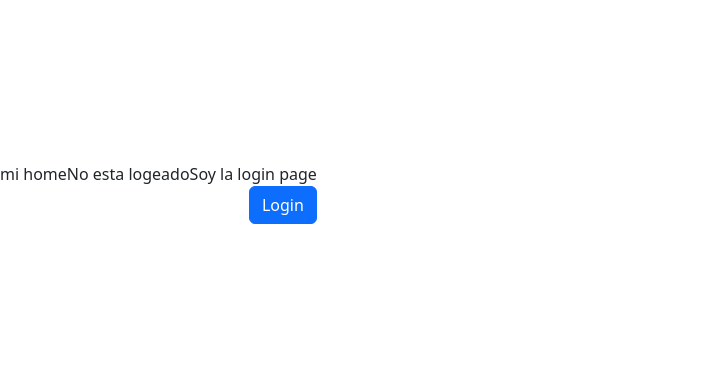
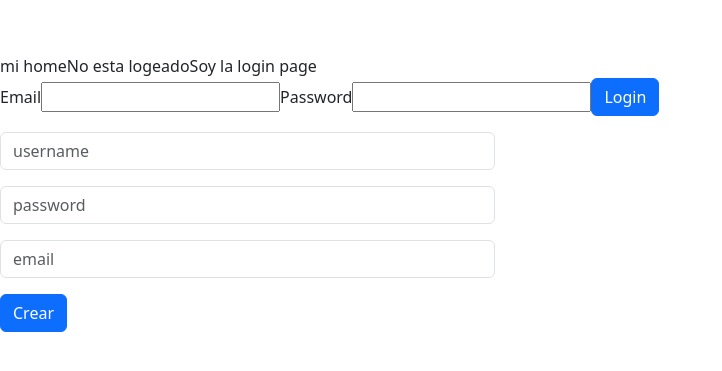
Before and after one commit to gditrani269/spa-1-0, a React (Vite) app: page / in a window 1280 px wide. Shown: the part 207-578 px from the top of the page, without its empty margins (0-722 px from the left). Built offline with nearby package versions, Linux system fonts and the light colour scheme.

Commit message:
agregado preliminar de formulario

```diff
--- a/src/components/auth/hooks/useAuth.js
+++ b/src/components/auth/hooks/useAuth.js
@@ -5,19 +5,19 @@ import { loginReducer } from '../reducers/loginReducers';
 const initialLogin = JSON.parse (sessionStorage.getItem ('login')) || {
     isAuth: false,
     user: undefined,
+    varios: '',
 }
 
 export const useAuth = ()  => {
-    console.log ("useAuth")
     const [login, dispatch] = useReducer (loginReducer, initialLogin);
 
-    console.log ("useAuth: login ", )
+    console.log ("useAuth: login ", login)
     const handlerLogin = ({username, password}) => {
         console.log ("handlerLogin")
         const isLogin = true; //loginUser ({username, password});
         if  (isLogin) {
             console.log ("useAuth -> handlerLogin = true")
-            const user = { username: 'admin'}
+            const user = { username: 'admin-', varios: 'campo'}
             dispatch ({
                 type: 'login',
                 payload: user,
--- a/src/components/auth/pages/LoginPage.jsx
+++ b/src/components/auth/pages/LoginPage.jsx
@@ -1,6 +1,18 @@
+import { useState } from "react";
+
 export const LoginPage = ({ handlerLogin }) => {
     console.log ("LoginPage")
     //handlerLogin ({username: 'admin', password: '12345'})
+
+    const [values, setValues] = useState({
+        email: "",
+        password: "",
+    });
+
+    const [inData, setInData ] = useState ({
+        email: "",
+        password: "",
+    });
 
     const onSubmit = (event) => {
         event.preventDefault (); //esto es para que no se recargue la pagian cuandose pulsa el boton
@@ -9,9 +21,40 @@ export const LoginPage = ({ handlerLogin }) => {
         }*/
         //aca implementamos el login
         //handlerLogin ({username, password});
-        handlerLogin ({username: 'admin', password: '12345'})
+
+        /*
+          Previene el comportamiento default de los
+          formularios el cual recarga el sitio
+        */
+        event.preventDefault();
+        console.log ("ca ta");
+        const { target } = event;
+        console.log ("target: ", target)
+        const { name, value } = target;
+        const newValues = {
+            ...values,
+            [name]: value,
+        };
+        setInData(newValues);
+        console.log ("values: ", values);
+//        handlerLogin ({username: 'admin', password: '12345'})
+
         //reiniciar los datos del formulario
         //setLoginForm (initialLoginForm);
+    }
+
+    const handleChange = ({target}) => {
+        /*
+          target es el elemento que ejecuto el evento
+          name identifica el input y value describe el valor actual
+        */
+        console.log (target.value)
+        const { name, value } = target;
+        setValues ({
+            ...values,
+            [name]: value,
+        })
+        console.log ("values: ", values);
     }
 
     return (
@@ -19,10 +62,26 @@ export const LoginPage = ({ handlerLogin }) => {
             Soy la login page
             <form onSubmit={ onSubmit }>
                 <div className="modal-footer">
-                    <button  className="btn btn-primary"
-                        type="submit">
-                        Login
-                    </button>
+                <label htmlFor="email">Email</label>
+                <input
+                    id="email"
+                    name="email"
+                    type="text"
+                    value={values.email}
+                    onChange={handleChange}
+                />
+                <label htmlFor="password">Password</label>
+                <input
+                    id="password"
+                    name="password"
+                    type="password"
+                    value={values.password}
+                    onChange={handleChange}
+                />
+                <button  className="btn btn-primary"
+                    type="submit">
+                    Login
+                </button>
                 </div>
             </form>
         </>
--- a/src/components/auth/pages/LogoutPage.jsx
+++ b/src/components/auth/pages/LogoutPage.jsx
@@ -18,7 +18,7 @@ export const LogoutPage = ({ handlerLogout }) => {
                             <div className="modal-footer">
                                 <button  className="btn btn-primary"
                                     type="submit">
-                                    Logoutss
+                                    Logout
                                 </button>
                             </div>
                         </form>
--- /dev/null
+++ b/src/components/auth/pages/UseForm.jsx
@@ -0,0 +1,65 @@
+import { useState } from "react"
+const initialUserForm = {
+    username: '',
+    password: '',
+    email: ''
+}
+
+//export const UserForm = ( { handlerAddUser }) => {
+export const UserForm = ( ) => {
+
+    const [userForm, setUserForm ] = useState (initialUserForm);
+
+    const { username, password, email } = userForm;
+    const onInputChange = ({ target }) => {
+        console.log (target.value)
+        const { name, value } = target;
+        setUserForm ({
+            ...userForm,
+            [name]: value,
+        })
+        console.log ("userForm: ", userForm)
+    }
+    const onSubmit = (event) => {
+        event.preventDefault ();
+        //vamos a validar que los campos del form no esten vacios
+        if (!username || !password || !email) {
+            alert ('Debe completar todos los campos del formularios')
+            return;
+        }
+        console.log (userForm)
+        //guardar el userForm en el listado de usuarios, o sea limpia el formulario
+//        handlerAddUser (userForm);
+        setUserForm (initialUserForm);
+    }
+
+
+    return (
+        <form onSubmit ={ onSubmit }>
+            <input
+                className="form-control my-3 w-75"
+                placeholder="username"
+                name="username"
+                value= {username}
+                onChange={ onInputChange } />
+            <input
+                className="form-control my-3 w-75"
+                placeholder="password"
+                type="password"
+                name="password"
+                value={password}
+                onChange={ onInputChange } />
+            <input
+                className="form-control my-3 w-75"
+                placeholder="email"
+                name="email"
+                value={email}
+                onChange={ onInputChange }/>
+            <button
+                className="btn btn-primary"
+                type="submit">
+                Crear
+            </button>
+        </form>
+    );
+}
--- a/src/components/auth/reducers/loginReducers.js
+++ b/src/components/auth/reducers/loginReducers.js
@@ -4,7 +4,8 @@ export const loginReducer = (state = {}, action) => {
         case 'login':
             return {
                 isAuth: true,
-                user: action.payload,
+                user: action.payload.username,
+                varios: action.payload.varios,
             };
         case 'logout':
             return {
--- a/src/main.jsx
+++ b/src/main.jsx
@@ -3,9 +3,11 @@ import ReactDOM from 'react-dom/client'
 import './index.css'
 
 import { Home } from './Home'
+import { UserForm } from './components/auth/pages/UseForm'
 
 ReactDOM.createRoot(document.getElementById('root')).render(
   <React.StrictMode>
     <Home />
+    <UserForm />
   </React.StrictMode>,
 )
```
